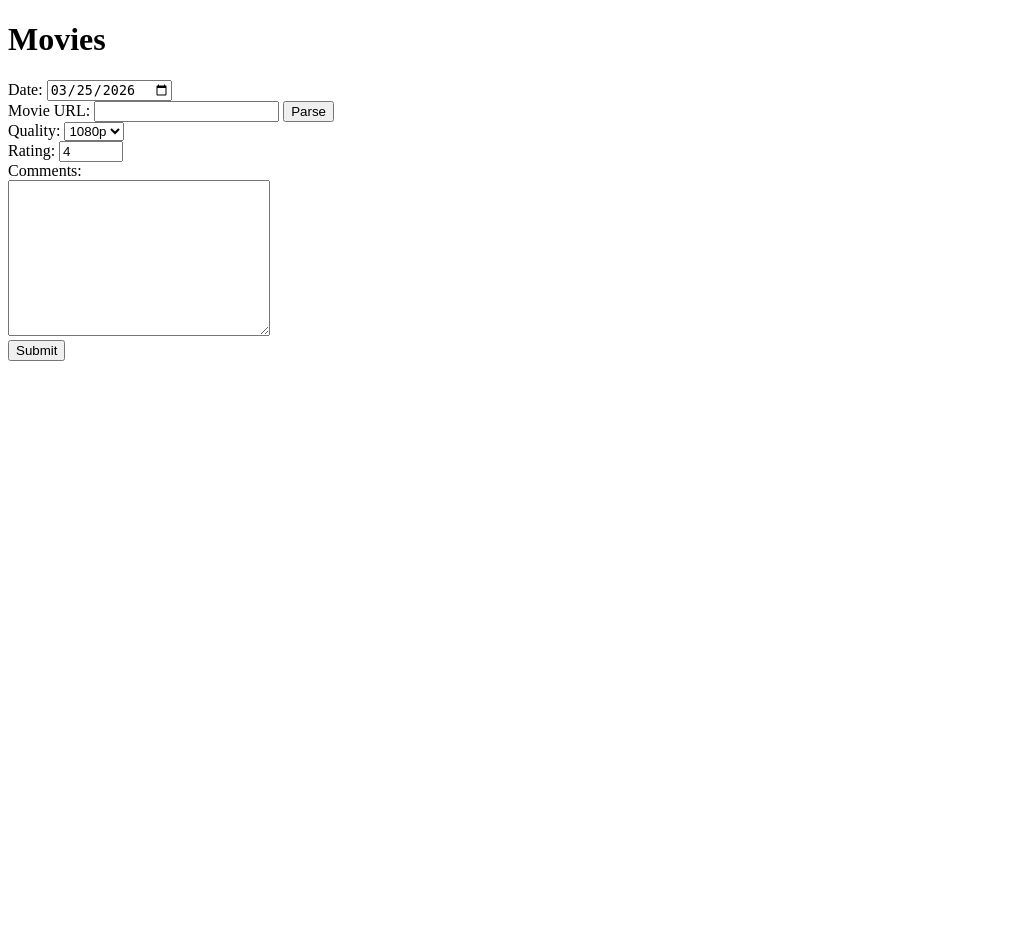
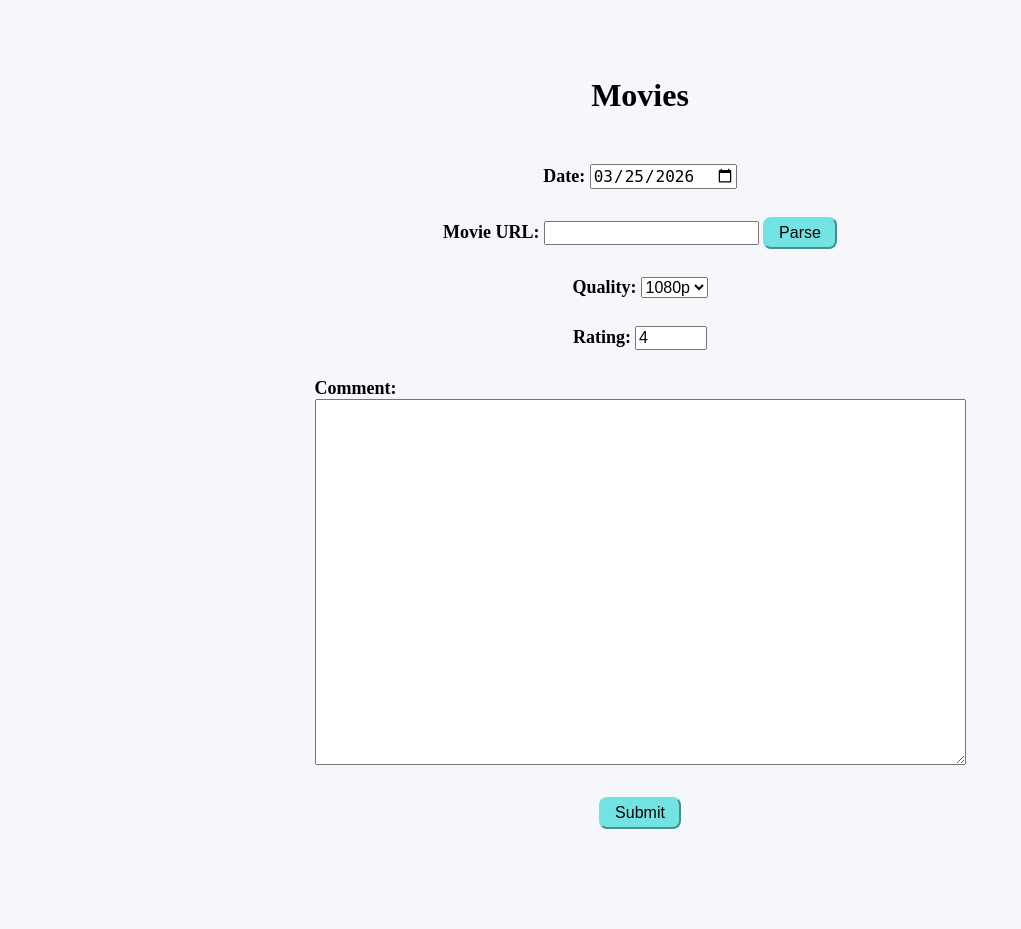
Before and after one commit to chrisYaoO/Movie, a Flask app: page / in a window 1280 px wide. Shown: the whole page, without its empty margins (0-1021 px from the left). Before the commit the page ends 361 px from the top, so only its background shows below. Run offline with Flask 3, Linux system fonts and the light colour scheme.

Commit message:
edit sytle

```diff
--- a/requirements.txt
+++ b/requirements.txt
@@ -1,4 +1,6 @@
 beautifulsoup4
+Flask
 selenium
 google-auth
 google-api-python-client
+pywebview
--- /dev/null
+++ b/static/style.css
@@ -0,0 +1,89 @@
+body {
+    margin: 0;
+    font-family: "Microsoft YaHei", "PingFang SC", "Noto Sans SC";
+    background: #f5f7fb;
+}
+
+h1 {
+    font-size: 32px;
+    font-weight: 700;
+}
+
+label {
+    font-size: 18px;
+    font-weight: 550;
+}
+
+select {
+    font-size: 16px;
+    font-weight: 500;
+}
+
+input {
+    font-size: 16px;
+    font-weight: 500;
+    /* display: flex; */
+    align-items: center;
+
+}
+
+button {
+    font-size: 16px;
+    border-radius: 8px;
+    background-color: rgb(115, 226, 226);
+    border-color: rgb(115, 226, 226);
+    outline: none;
+    padding: 5px 14px;
+    cursor: pointer;
+}
+
+textarea {
+    font-size: 16px;
+    font-weight: 500;
+    font-family: "Microsoft YaHei"
+
+}
+
+.movieInfo {
+    font-size: 18px;
+    display: flex;
+    flex-direction: column;
+    gap: 12px;
+}
+
+.app {
+    min-height: 100vh;
+    display: flex;
+    justify-content: center;
+    align-items: center;
+    padding: 24px;
+    box-sizing: border-box;
+}
+
+.card {
+    display: flex;
+    flex-direction: column;
+    align-items: center;
+    gap: 28px;
+    width: 100%;
+    max-width: 800px;
+    background: #f5f7fb;
+    border-radius: 16px;
+    padding: 32px;
+    box-sizing: border-box;
+    /* box-shadow: 0 10px 30px rgba(0, 0, 0, 0.08); */
+
+}
+
+#result {
+    margin-top: 12px;
+    padding: 12px;
+    background: #f3f4f6;
+    border-radius: 8px;
+    display: none;
+}
+
+.message {
+    margin-top: 16px;
+    color: #1f2937;
+}
--- a/templates/index.html
+++ b/templates/index.html
@@ -8,40 +8,48 @@
     <title>Movie Form</title>
 </head>
 
+<link rel="stylesheet" href="{{ url_for('static', filename='style.css') }}">
+
+
+<div class="page">
+
     <body>
+        <div class="app">
+            <div class="card">
                 <h1>Movies</h1>
 
-    <div>
+
+                <div class="form-group">
                     <label for="date">Date: </label>
                     <input type="date" id="date" />
                 </div>
 
-    <div>
+                <div class="form-group">
                     <label for="URL">Movie URL: </label>
                     <input type="text" id="URL" name="URL" />
-        <button id="parseBtn">Parse</button>
+                    <button class="action" id="parseBtn">Parse</button>
 
                 </div>
 
-    <div id="movieInfo" style="display: none;">
-        <div>
+                <div class="movieInfo" id="movieInfo" style="display: none;">
+                    <div class="info">
                         <label for="name">Name: </label>
                         <span id="name"></span>
                     </div>
 
-        <div>
+                    <div class="info">
                         <label for="director">Director: </label>
                         <span id="director"></span>
                     </div>
 
-        <div>
+                    <div class="info">
                         <label for="year">Year: </label>
                         <span id="year"></span>
                     </div>
 
                 </div>
 
-    <div>
+                <div class="form-group">
                     <label for="quality">Quality:</label>
                     <!-- <input type="text" id="Quality" name="Quality" /> -->
                     <select name="quality_selection" id="quality">
@@ -51,29 +59,32 @@
                     </select>
                 </div>
 
-    <div id="otherInput" style="display: none;">
+                <div class="form-group" id="otherInput" style="display: none;">
                     <label for="other">Other: </label>
                     <input type="text" id="other">
                 </div>
 
-    <div>
+                <div class="form-group">
                     <label for="rating">Rating:</label>
                     <input type="number" id="rating" min="0" max="5" step="0.1" />
                 </div>
 
-    <div>
-        <label for="comments">Comments:</label> <br>
-        <textarea id="comments" cols="30" rows="10"></textarea>
+                <div class="form-group">
+                    <label for="comments">Comment:</label> <br>
+                    <textarea id="comments" cols="70" rows="20"></textarea>
                 </div>
 
-    <button type="button" id="submitBtn">Submit</button>
+                <button class="action" type="button" id="submitBtn">Submit</button>
 
-    <div id="message" style="margin-top: 16px; color: #1f2937;"></div>
-    <pre id="result"
-        style="margin-top: 12px; padding: 12px; background: #f3f4f6; border-radius: 8px; display: none;"></pre>
+                <div class="message" id="message"></div>
+                <pre id="result"></pre>
 
                 <script src="{{ url_for('static', filename='app.js') }}"></script>
+            </div>
+        </div>
 
     </body>
 
+</div>
+
 </html>
```
Also changed, not shown: desktop.py (+7 -1 lines). Lines whose indentation alone changed are shown as unchanged.
